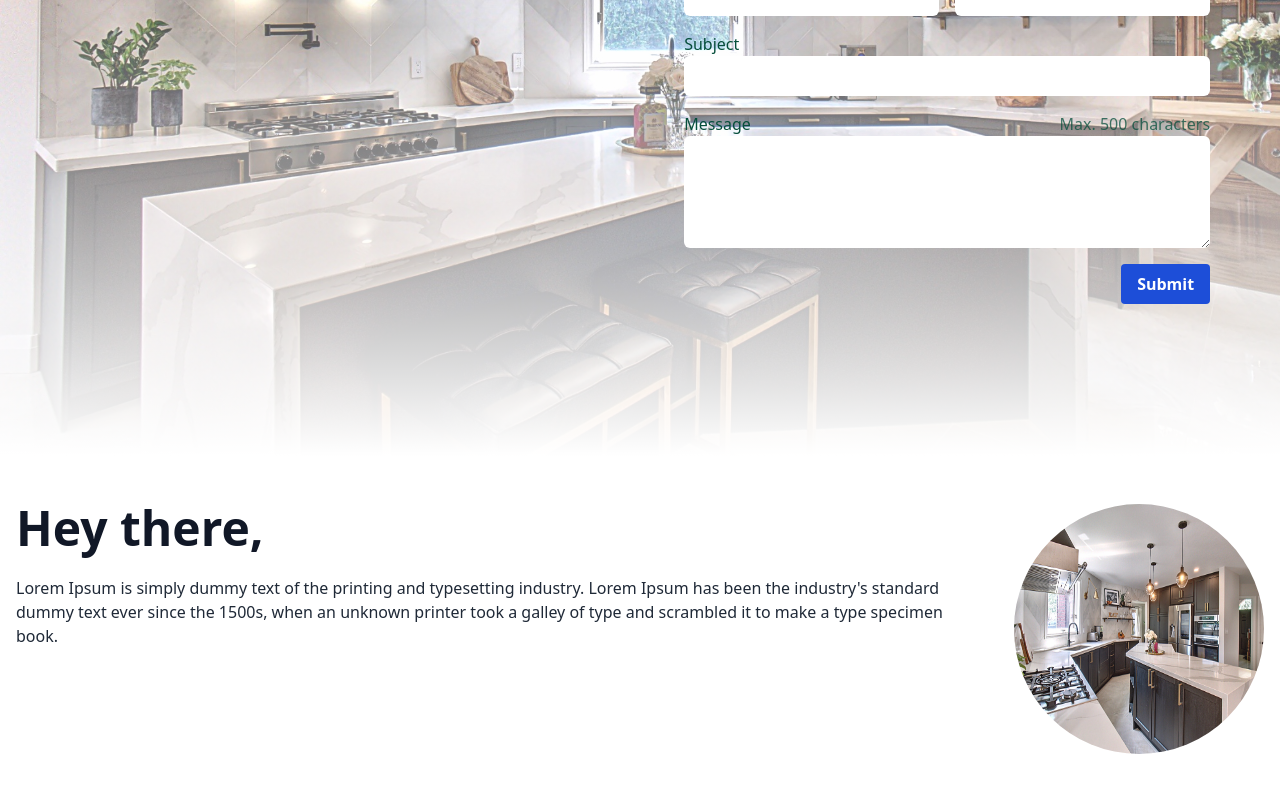
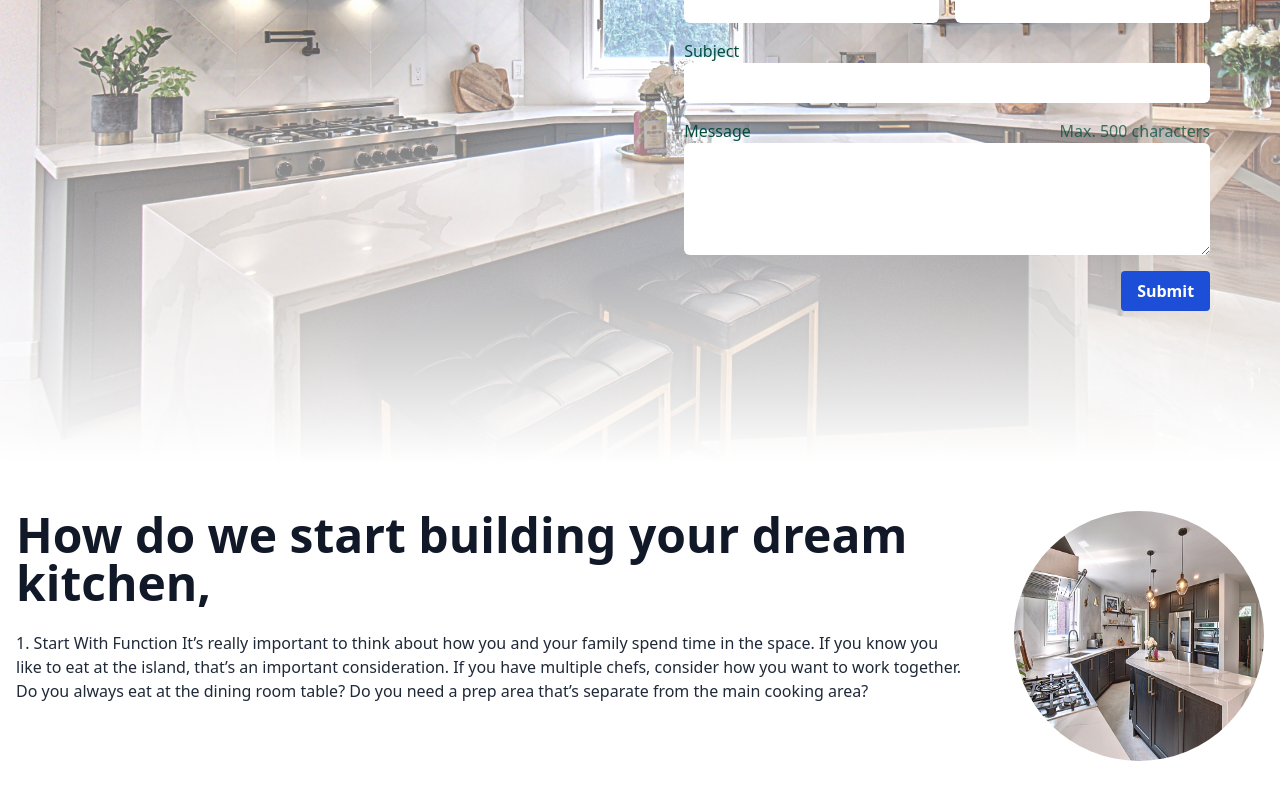
Before and after one commit to Andersolind/nextjswithtailwind, a Next.js app: page / in a window 1280 px wide. Shown: the part 484-1284 px from the top of the page. Built offline with nearby package versions, Linux system fonts and the light colour scheme.

Commit message:
updated steps

```diff
--- a/components/Hero/Hero.js
+++ b/components/Hero/Hero.js
@@ -5,12 +5,9 @@ import Navbar from "../Navbar";
 export default function Hero() {
   let backgroundImageUrl = "./image1.jpeg";
 
-  let backgroundImageUrl2 =
-    "https://images.unsplash.com/photo-1457131760772-7017c6180f05?ixlib=rb-1.2.1&q=85&fm=jpg&crop=entropy&cs=srgb&ixid=eyJhcHBfaWQiOjE0NTg5fQ)";
   let heroStyle = {
     backgroundImage: "url(" + backgroundImageUrl + ")",
   };
-  let heroStyle2 = { backgroundImage: "url(" + backgroundImageUrl2 + ")" };
 
   return (
     <>
@@ -22,8 +19,8 @@ export default function Hero() {
           className="min-h-screen hero-image bg-center bg-cover flex"
           style={heroStyle}
         >
-          <div class="container mx-auto px-6">
-            <h2 class="text-4xl font-bold mb-2 text-white">
+          <div className="container mx-auto px-6">
+            <h2 className="text-4xl font-bold mb-2 text-white">
               Let use build your next dream Kitchen or Bathroom
             </h2>
           </div>
--- a/components/Navbar.js
+++ b/components/Navbar.js
@@ -2,6 +2,8 @@ import React, { useEffect, useState } from "react";
 import Link from "next/link";
 import { useTheme } from "next-themes";
 import { useRouter } from "next/router";
+import Image from "next/image";
+import logo from "../public/logo.jpg";
 
 export default function Navbar() {
   const router = useRouter();
@@ -22,15 +24,16 @@ export default function Navbar() {
           <Link href="/">
             <a>
               <h1 className="font-semibold text-xl dark:text-gray-100">
-                <img
-                  src="/logo.jpg"
-                  height="100"
-                  width="100"
+                <Image
+                  src={logo}
+                  alt="Profile"
+                  priority={true}
+                  height={100}
+                  width={100}
                   alt="avatar"
                   className=" shadow"
                 />
               </h1>
-
             </a>
           </Link>
         </div>
--- a/components/about/about.js
+++ b/components/about/about.js
@@ -8,14 +8,16 @@ const About = () => {
       <div className="lg:space-x-5 lg:flex lg:flex-row item-center lg:-mx-4 flex flex-col-reverse text-center lg:text-left">
         <div className="lg:px-4 lg:mt-12 ">
           <h1 className="text-2xl font-bold text-gray-900 lg:text-5xl dark:text-white">
-            Hey there,
+            How do we start building your dream kitchen,
           </h1>
           <div className="mt-6 text-gray-800 dark:text-white">
             <p className="mb-4">
-              Lorem Ipsum is simply dummy text of the printing and typesetting
-              industry. Lorem Ipsum has been the industry's standard dummy text
-              ever since the 1500s, when an unknown printer took a galley of
-              type and scrambled it to make a type specimen book.
+              1. Start With Function It’s really important to think about how
+              you and your family spend time in the space. If you know you like
+              to eat at the island, that’s an important consideration. If you
+              have multiple chefs, consider how you want to work together. Do
+              you always eat at the dining room table? Do you need a prep area
+              that’s separate from the main cooking area?
             </p>
           </div>
         </div>
--- a/components/contact/contact.js
+++ b/components/contact/contact.js
@@ -77,7 +77,7 @@ export const ContactForm = () => (
       <div className="flex justify-end py-4">
         <button
           type="submit"
-          class="bg-blue-700 text-white font-bold py-2 px-4 rounded focus:ring focus:ring-blue-300 hover:bg-blue-500"
+          className="bg-blue-700 text-white font-bold py-2 px-4 rounded focus:ring focus:ring-blue-300 hover:bg-blue-500"
         >
           Submit
         </button>
--- a/next.config.js
+++ b/next.config.js
@@ -1,3 +1,11 @@
 module.exports = {
-  reactStrictMode: true,
-}
+  exportPathMap: async function (
+    defaultPathMap,
+    { dev, dir, outDir, distDir, buildId }
+  ) {
+    return {
+      "/": { page: "/" },
+      "/about": { page: "/about" },
+    };
+  },
+};
--- a/package.json
+++ b/package.json
@@ -6,7 +6,8 @@
     "dev": "next dev",
     "build": "next build",
     "start": "next start",
-    "lint": "next lint"
+    "lint": "next lint",
+    "export": "npm run build && next export"
   },
   "dependencies": {
     "next": "11.1.2",
--- a/pages/index.js
+++ b/pages/index.js
@@ -7,13 +7,16 @@ import About from "../components/about/about";
 export default function Home() {
   return (
     <div>
-      <head>
+      <Head>
         <title>CISZKOCONTRACTING</title>
-        <meta name="description" content="Best Kitchen and Bathroom renovations in Toronto" />
+        <meta
+          name="description"
+          content="Best Kitchen and Bathroom renovations in Toronto"
+        />
         <link rel="icon" href="/favicon.ico" />
-      </head>
+      </Head>
       <Hero />
-      <About/>
+      <About />
     </div>
   );
 }
```
